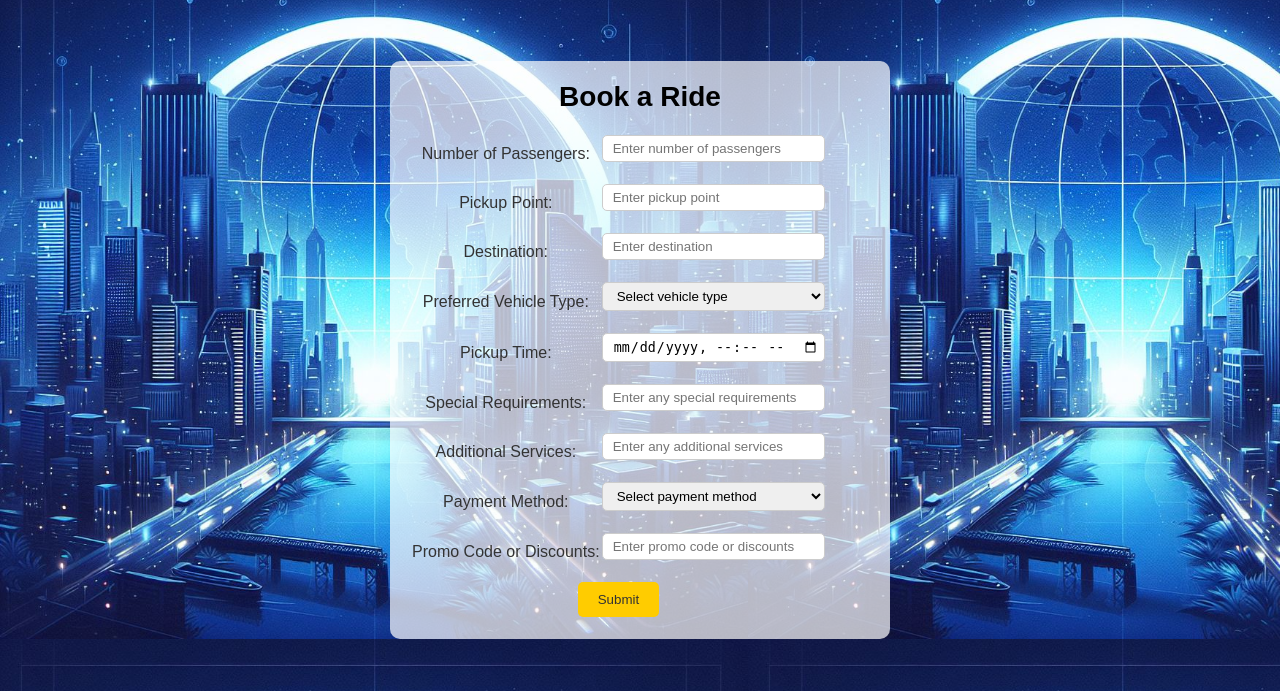
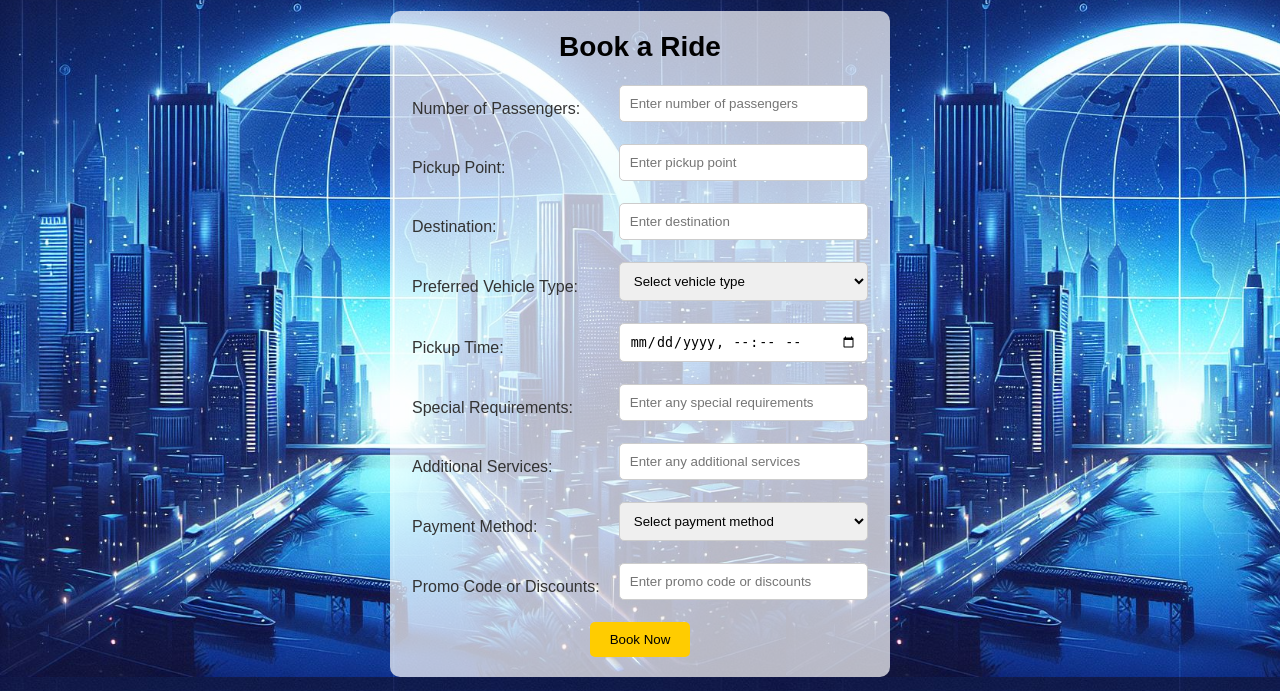
Before and after one commit to LESSGOcab/LESSGOcab.github.io, a PHP site: page /booking.html in a window 1280 px wide. Shown: the part 109-800 px from the top of the page. Run offline with PHP 8.4, Linux system fonts and the light colour scheme.

Commit message:
modified aboutUs.html modified booking.html modified index.html modified style2.css

```diff
--- a/aboutUs.html
+++ b/aboutUs.html
@@ -51,7 +51,7 @@
                     <img src="images/Her.png" alt="Team Member">
                     <div class="card-content">
                         <h2><i>Ishika Saxena</i></h2>
-                        <p>Chief Operating Officer</p>
+                        <p>Chief Technical Officer</p>
                         <p>Ishika Saxena oversees the day-to-day operations of LESSGO. With her strong leadership skills
                             and dedication, she ensures that the company delivers top-notch service to its customers.
                         </p>
--- a/booking.html
+++ b/booking.html
@@ -85,10 +85,10 @@
                         <td><label for="promoCode">Promo Code or Discounts:</label></td>
                         <td><input type="text" id="promoCode" name="promoCode" placeholder="Enter promo code or discounts"></td>
                     </tr>
-                    <tr>
-                        <td colspan="2"><input type="submit" value="Submit"></td>
-                    </tr>
                 </table>
+                <div>
+                    <button type="submit" id="submit" name="submit">Book Now</button>
+                </div>
             </form>
 
         </section>
--- a/index.html
+++ b/index.html
@@ -10,7 +10,7 @@
     <link rel="icon" href="images/favicon.ico" type="image/x-icon">
     <script>
         function bookRide() {
-    window.location.href = "booking.html"; // Redirect to the booking page
+        window.location.href = "booking.html"; // Redirect to the booking page
       }
 
     </script>
--- a/style2.css
+++ b/style2.css
@@ -8,7 +8,7 @@ section {
     border-radius: 10px; /* Rounded corners */
     max-width: 500px; /* Adjusted maximum width */
     margin: 0 auto; /* Centerize the section */
-    margin-top: 70px; /* Adjusted top margin */
+    margin-top: 20px; /* Adjusted top margin */
 }
 
 h1 {
@@ -29,7 +29,7 @@ textarea,
 select,
 input[type="datetime-local"] {
     width: 100%; /* Adjusted width for all input elements */
-    padding: 5px;
+    padding: 10px;
     margin-bottom: 20px; /* Increased bottom margin */
     border: 1px solid #ccc;
     border-radius: 5px;
@@ -38,15 +38,25 @@ input[type="datetime-local"] {
     padding-left: 10px;
 }
 
-input[type="submit"] {
-    background-color: #ffcc00;
-    color: #333;
-    padding: 10px 20px;
-    border: none;
-    border-radius: 5px;
-    cursor: pointer;
-}
-
 input[type="submit"]:hover {
     background-color: #ffa500;
 }
+
+table,tr{
+    text-align: left;
+    width: 100%;
+    margin: 0 auto;
+}
+button{
+    margin: 0 auto;
+    width: 100px;
+    text-align: center;
+    padding: 10px;
+    background-color: #ffcc00;
+    border: none;
+    border-radius: 5px;
+}
+button:hover{
+    background-color: #ffa500;
+
+}
```
